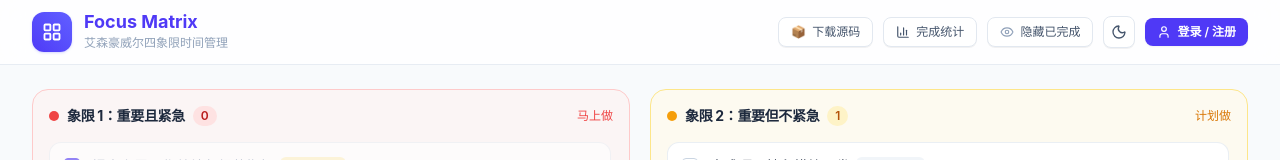
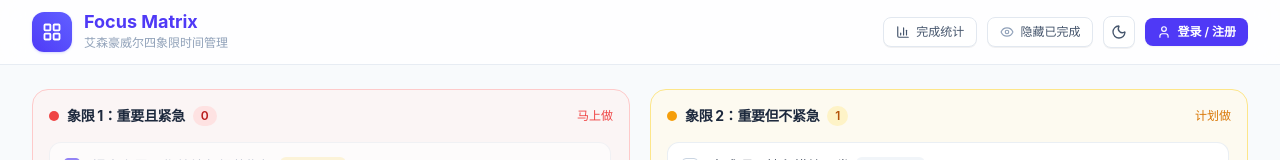
Before and after one commit to u3823433669-ui/4room, a React (Vite) app: page / in a window 1280 px wide. Shown: the top 160 px of the page. Built offline with nearby package versions, Linux system fonts and the light colour scheme.

Commit message:
chore: remove download source code button from UI

```diff
--- a/src/App.tsx
+++ b/src/App.tsx
@@ -228,17 +228,6 @@ export default function App() {
 
           {/* Right: Actions */}
           <div className="flex items-center space-x-2 sm:space-x-2.5">
-            {/* Download source code zip button */}
-            <a
-              href="/api/v1/download-zip"
-              download="4room-code.zip"
-              className="flex items-center space-x-1.5 px-3 py-1.5 rounded-lg border border-slate-200 dark:border-slate-700 bg-white dark:bg-slate-800 text-xs font-medium text-slate-600 dark:text-slate-300 hover:bg-slate-50 dark:hover:bg-slate-700 shadow-2xs transition-colors cursor-pointer"
-              title="下载项目源码压缩包，解压后可直接拖拽上传到 GitHub"
-            >
-              <span>📦</span>
-              <span className="hidden sm:inline">下载源码</span>
-            </a>
-
             {/* Daily Completion Chart Button */}
             <button
               onClick={() => setIsStatsModalOpen(true)}
```
Also changed, not shown: .data/user_tasks.json, .data/users.json.
